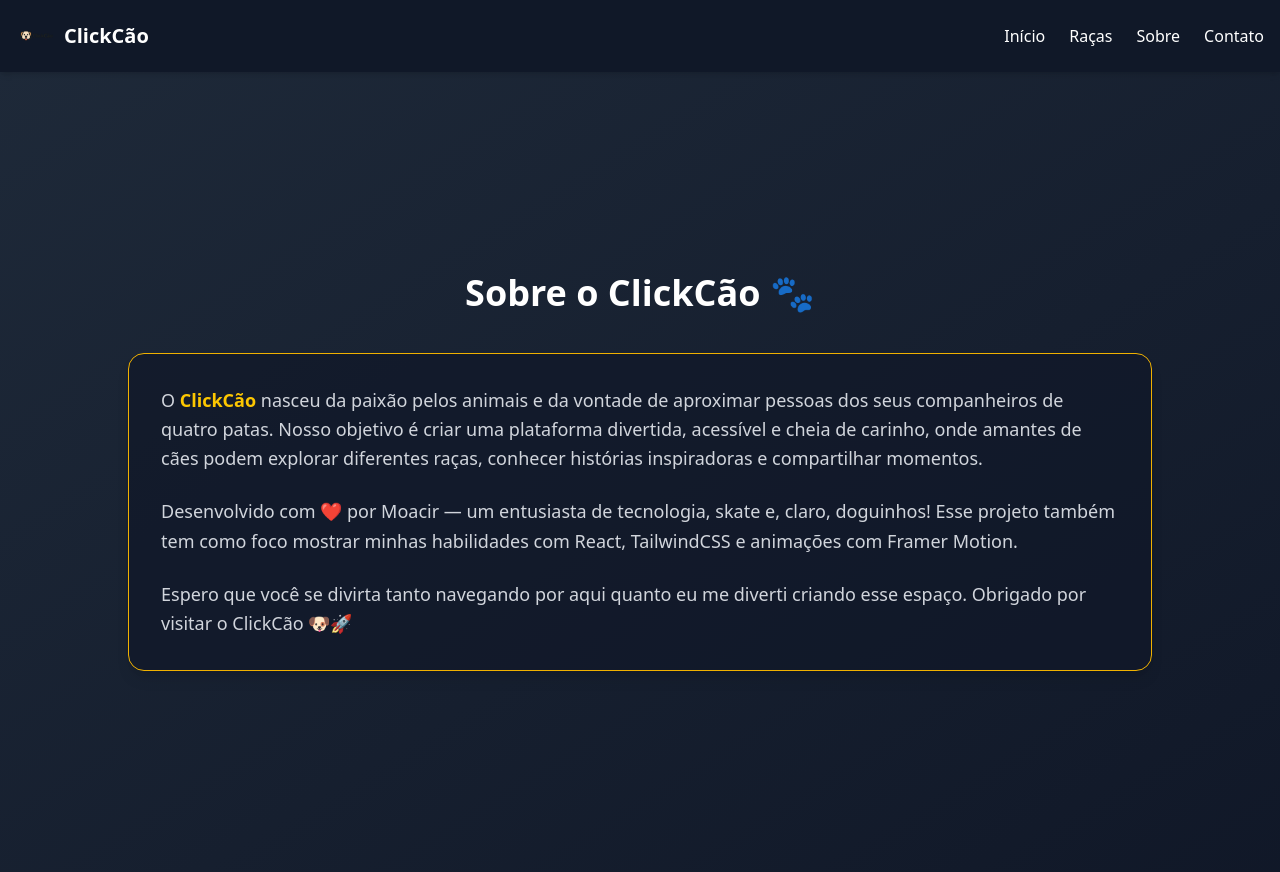
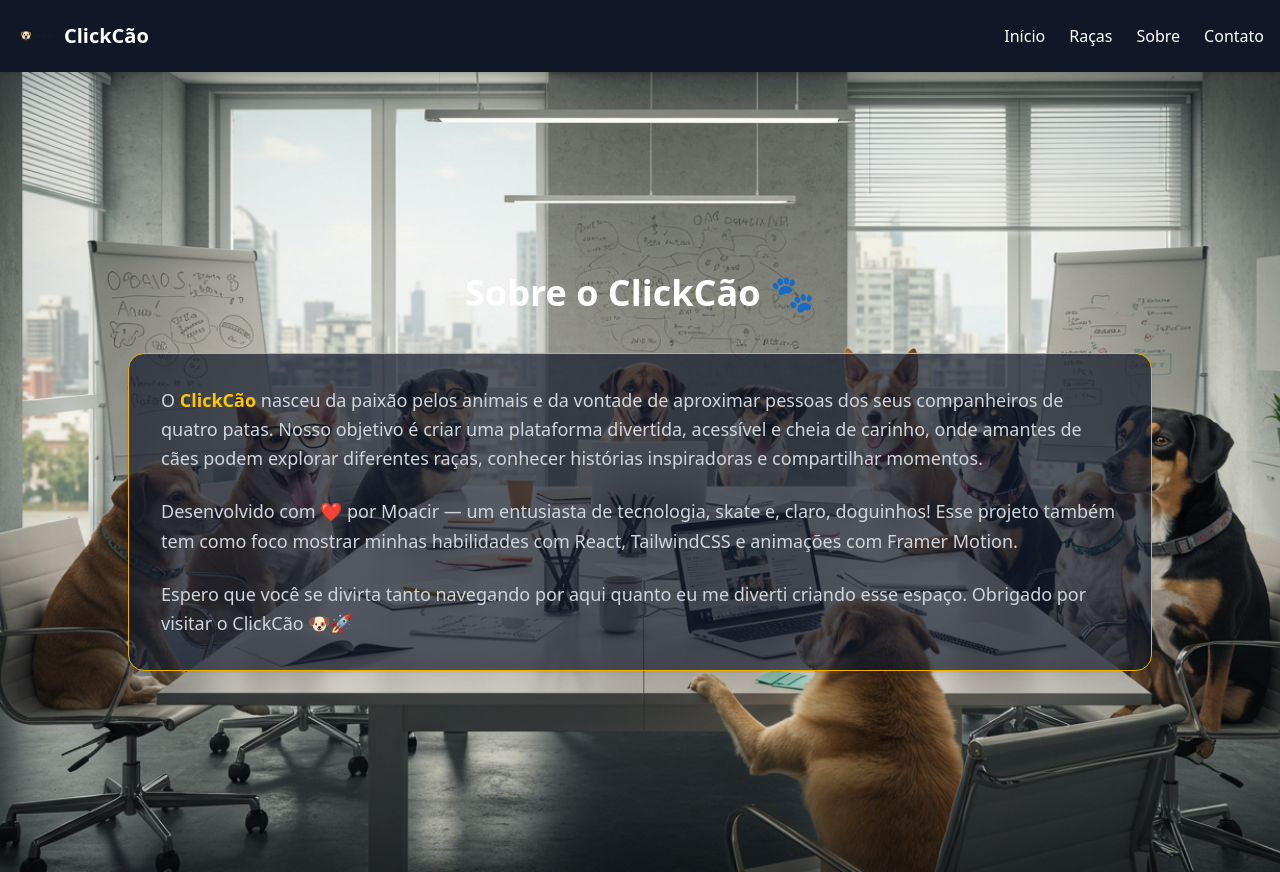
Before and after one commit to moaaskt/Clickcao, a React (Vite) app: page /sobre in a window 1280 px wide. Built offline with nearby package versions, Linux system fonts and the light colour scheme.

Commit message:
ajustando detalhes  do sobre

```diff
--- a/src/pages/Sobre.jsx
+++ b/src/pages/Sobre.jsx
@@ -1,9 +1,11 @@
 import { motion } from 'framer-motion';
+import imagemSobre from '../assets/imagemSobre.jpg';  // Certifique-se de que o caminho da imagem está correto!
 
 export default function Sobre() {
   return (
     <motion.div
-      className="min-h-screen bg-gradient-to-br from-gray-800 to-gray-900 text-white px-6 lg:px-32 py-16 flex flex-col justify-center"
+      className="min-h-screen bg-gradient-to-br from-gray-800 to-gray-900 text-white px-6 lg:px-32 py-16 flex flex-col justify-center bg-cover bg-center bg-fixed"
+      style={{ backgroundImage: `url(${imagemSobre})` }}  // Aplicando a imagem de fundo
       initial={{ opacity: 0, y: 40 }}
       animate={{ opacity: 1, y: 0 }}
       transition={{ duration: 0.6 }}
```
Also changed, not shown: src/assets/imagemSobre.jpg (added).
